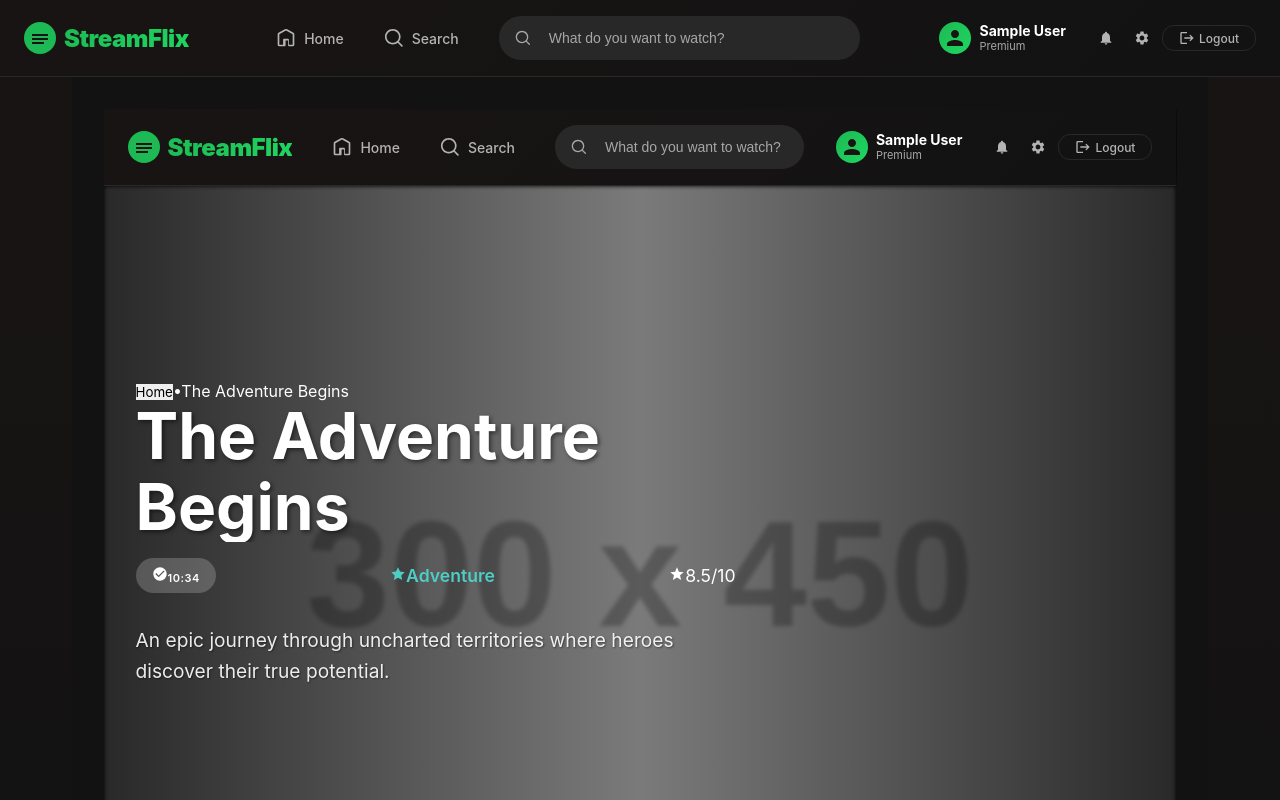
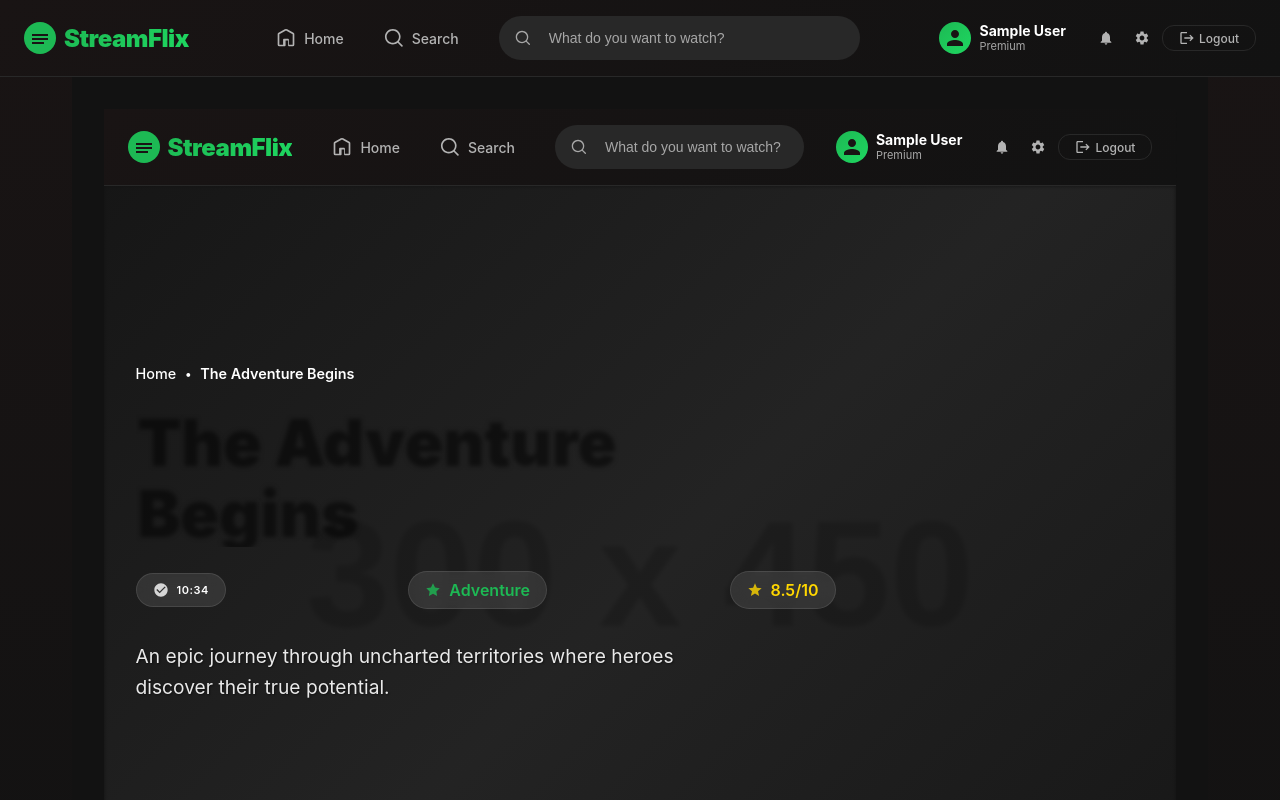
Before and after one commit to vishesh-here/streamflix-ott-app, a React (Create React App) app: page /film/1 in a window 1280 px wide. Shown: the top 800 px of the page. Built offline with nearby package versions, Linux system fonts and the light colour scheme; sample sign-in values are in the browser's storage.

Commit message:
Update FilmDetailsPage.css with comprehensive Spotify-style design

```diff
--- a/src/pages/FilmDetailsPage.css
+++ b/src/pages/FilmDetailsPage.css
@@ -1,6 +1,7 @@
 .film-details-page {
   min-height: 100vh;
-  background: #000;
+  background: var(--bg-primary);
+  color: var(--text-primary);
 }
 
 .film-hero {
@@ -24,7 +25,7 @@
   width: 100%;
   height: 100%;
   object-fit: cover;
-  filter: blur(2px);
+  filter: blur(2px) brightness(0.3);
 }
 
 .hero-overlay {
@@ -34,10 +35,10 @@
   width: 100%;
   height: 100%;
   background: linear-gradient(
-    to right,
-    rgba(0,0,0,0.8) 0%,
-    rgba(0,0,0,0.4) 50%,
-    rgba(0,0,0,0.8) 100%
+    135deg,
+    rgba(18, 18, 18, 0.9) 0%,
+    rgba(18, 18, 18, 0.6) 50%,
+    rgba(18, 18, 18, 0.9) 100%
   );
 }
 
@@ -51,35 +52,89 @@
 }
 
 .film-info {
-  max-width: 600px;
-  color: white;
+  max-width: 700px;
+  color: var(--text-primary);
+}
+
+.breadcrumb {
+  display: flex;
+  align-items: center;
+  gap: 0.5rem;
+  margin-bottom: 1.5rem;
+  font-size: 0.9rem;
+}
+
+.breadcrumb-link {
+  background: none;
+  border: none;
+  color: var(--text-secondary);
+  cursor: pointer;
+  font-size: 0.9rem;
+  font-weight: 500;
+  transition: color 0.2s ease;
+}
+
+.breadcrumb-link:hover {
+  color: var(--spotify-green);
+}
+
+.breadcrumb-separator {
+  color: var(--text-secondary);
+  font-weight: 300;
+}
+
+.breadcrumb-current {
+  color: var(--text-primary);
+  font-weight: 600;
 }
 
 .film-title {
   font-size: 4rem;
-  font-weight: 700;
-  margin-bottom: 1rem;
+  font-weight: 900;
+  margin-bottom: 1.5rem;
   line-height: 1.1;
   text-shadow: 2px 2px 4px rgba(0,0,0,0.5);
+  background: linear-gradient(45deg, var(--text-primary), var(--spotify-green));
+  -webkit-background-clip: text;
+  -webkit-text-fill-color: transparent;
+  background-clip: text;
 }
 
 .film-meta {
   display: flex;
-  gap: 2rem;
+  align-items: center;
+  gap: 1.5rem;
   margin-bottom: 2rem;
-  font-size: 1.1rem;
+  font-size: 1rem;
+  flex-wrap: wrap;
+}
+
+.film-meta span {
+  display: flex;
+  align-items: center;
+  gap: 0.5rem;
+  padding: 0.5rem 1rem;
+  background: rgba(255, 255, 255, 0.1);
+  border-radius: 20px;
+  font-weight: 600;
+  backdrop-filter: blur(10px);
+  border: 1px solid rgba(255, 255, 255, 0.1);
+}
+
+.film-meta svg {
+  opacity: 0.8;
 }
 
 .film-duration {
-  background: rgba(255,255,255,0.2);
-  padding: 0.5rem 1rem;
-  border-radius: 20px;
-  font-weight: 600;
+  color: var(--text-primary);
 }
 
 .film-genre {
-  color: #4ecdc4;
-  font-weight: 600;
+  color: var(--spotify-green);
+}
+
+.film-rating {
+  color: #ffd700;
 }
 
 .film-description {
@@ -88,49 +143,64 @@
   margin-bottom: 3rem;
   opacity: 0.9;
   text-shadow: 1px 1px 2px rgba(0,0,0,0.5);
+  max-width: 600px;
 }
 
 .film-actions {
   display: flex;
+  align-items: center;
   gap: 1rem;
+  flex-wrap: wrap;
 }
 
-.play-button {
-  background: linear-gradient(135deg, #ff6b6b 0%, #ee5a24 100%);
-  color: white;
+.play-button.primary {
+  background: var(--spotify-green);
+  color: var(--bg-primary);
   border: none;
   padding: 1rem 2rem;
   border-radius: 50px;
   font-size: 1.1rem;
+  font-weight: 700;
+  cursor: pointer;
+  display: flex;
+  align-items: center;
+  gap: 0.5rem;
+  transition: all 0.2s ease;
+  box-shadow: 0 4px 15px rgba(29, 185, 84, 0.4);
+  text-transform: uppercase;
+  letter-spacing: 0.5px;
+}
+
+.play-button.primary:hover {
+  transform: scale(1.05);
+  box-shadow: 0 6px 20px rgba(29, 185, 84, 0.6);
+  background: #1ed760;
+}
+
+.action-button.secondary {
+  background: transparent;
+  color: var(--text-primary);
+  border: 2px solid rgba(255, 255, 255, 0.3);
+  padding: 1rem;
+  border-radius: 50px;
+  font-size: 1rem;
   font-weight: 600;
   cursor: pointer;
   display: flex;
   align-items: center;
   gap: 0.5rem;
-  transition: all 0.3s ease;
-  box-shadow: 0 4px 15px rgba(255, 107, 107, 0.4);
+  transition: all 0.2s ease;
+  backdrop-filter: blur(10px);
+  width: 50px;
+  height: 50px;
+  justify-content: center;
 }
 
-.play-button:hover {
-  transform: translateY(-2px);
-  box-shadow: 0 6px 20px rgba(255, 107, 107, 0.6);
-}
-
-.back-button {
-  background: rgba(255,255,255,0.2);
-  color: white;
-  border: 2px solid rgba(255,255,255,0.3);
-  padding: 1rem 2rem;
-  border-radius: 50px;
-  font-size: 1.1rem;
-  font-weight: 600;
-  cursor: pointer;
-  transition: all 0.3s ease;
-}
-
-.back-button:hover {
-  background: rgba(255,255,255,0.3);
-  transform: translateY(-2px);
+.action-button.secondary:hover {
+  background: rgba(255, 255, 255, 0.1);
+  border-color: var(--spotify-green);
+  color: var(--spotify-green);
+  transform: scale(1.05);
 }
 
 .error-container {
@@ -138,14 +208,61 @@
   flex-direction: column;
   align-items: center;
   justify-content: center;
-  height: 50vh;
-  color: white;
+  height: 60vh;
   text-align: center;
+  padding: 2rem;
 }
 
-.error-container h2 {
+.error-content {
+  max-width: 500px;
+  background: rgba(255, 255, 255, 0.05);
+  padding: 3rem;
+  border-radius: 16px;
+  border: 1px solid rgba(255, 255, 255, 0.1);
+  backdrop-filter: blur(10px);
+}
+
+.error-content h2 {
   font-size: 2rem;
+  font-weight: 700;
+  margin-bottom: 1rem;
+  color: var(--text-primary);
+}
+
+.error-content p {
+  font-size: 1.1rem;
+  color: var(--text-secondary);
   margin-bottom: 2rem;
+  line-height: 1.5;
+}
+
+.back-button {
+  background: var(--spotify-green);
+  color: var(--bg-primary);
+  border: none;
+  padding: 1rem 2rem;
+  border-radius: 50px;
+  font-size: 1rem;
+  font-weight: 600;
+  cursor: pointer;
+  display: flex;
+  align-items: center;
+  gap: 0.5rem;
+  transition: all 0.2s ease;
+  margin: 0 auto;
+}
+
+.back-button:hover {
+  background: #1ed760;
+  transform: translateY(-2px);
+  box-shadow: 0 4px 15px rgba(29, 185, 84, 0.4);
+}
+
+/* Responsive design */
+@media (max-width: 1200px) {
+  .film-hero-content {
+    padding: 0 1.5rem;
+  }
 }
 
 @media (max-width: 768px) {
@@ -159,7 +276,13 @@
 
   .film-meta {
     flex-direction: column;
+    align-items: flex-start;
     gap: 1rem;
+  }
+
+  .film-meta span {
+    font-size: 0.9rem;
+    padding: 0.4rem 0.8rem;
   }
 
   .film-description {
@@ -168,12 +291,38 @@
 
   .film-actions {
     flex-direction: column;
-    align-items: flex-start;
+    align-items: stretch;
+    gap: 1rem;
   }
 
-  .play-button,
-  .back-button {
+  .play-button.primary {
+    justify-content: center;
     width: 100%;
+  }
+
+  .action-button.secondary {
+    width: 100%;
+    height: auto;
+    padding: 1rem;
     justify-content: center;
   }
+
+  .error-content {
+    padding: 2rem;
+    margin: 1rem;
+  }
 }
+
+@media (max-width: 480px) {
+  .film-title {
+    font-size: 2rem;
+  }
+
+  .film-description {
+    font-size: 0.95rem;
+  }
+
+  .breadcrumb {
+    font-size: 0.8rem;
+  }
+}
```
